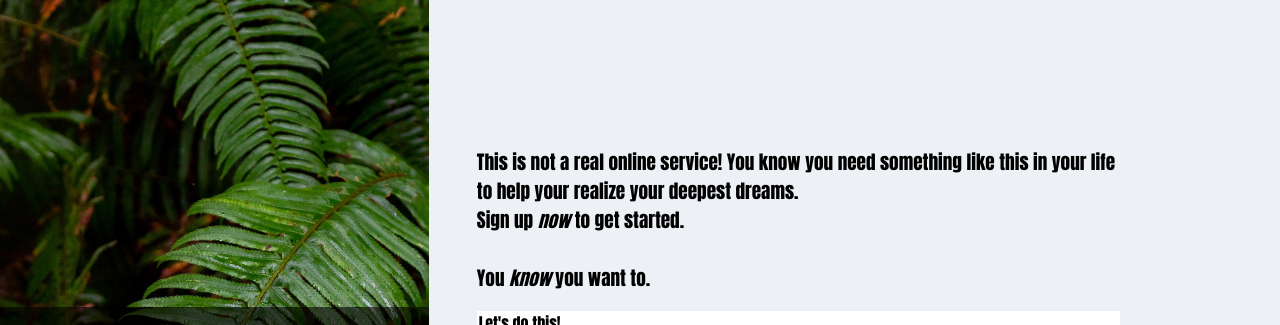
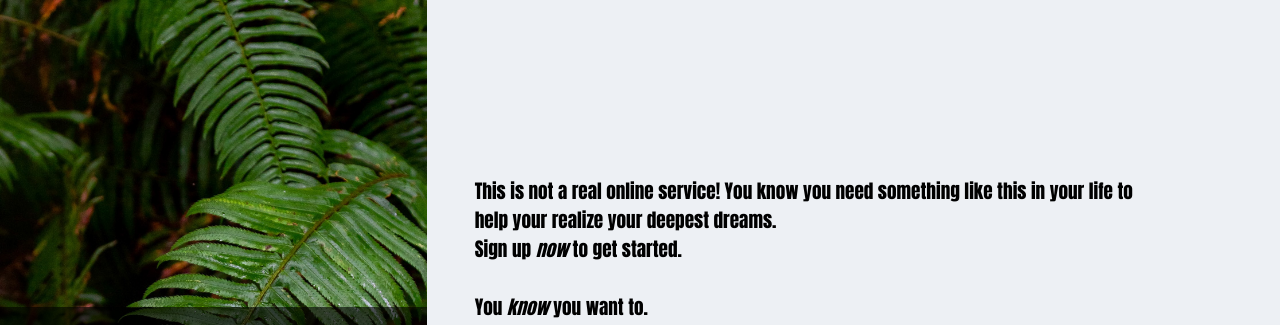
Before and after one commit to akhfirdaus07/sign-up-form, a plain HTML site: page index.html in a window 1280 px wide. Shown: the top 325 px of the page. Drawn offline with Linux system fonts and the light colour scheme.

Commit message:
Add background color and display flex

```diff
--- a/index.html
+++ b/index.html
@@ -16,11 +16,13 @@
         <p>Photo by <u>Halie West</u> on <u>Unsplash</u></p>
     </div>
     <div class="right">
-        <p>
-            This is not a real online service! You know you need something like this in your life to help your realize your deepest dreams.<br>
-            Sign up <em>now</em> to get started. <br><br>
-            You <em>know</em> you want to.
-        </p>
+        <div class="right-top">
+            <p>
+                This is not a real online service! You know you need something like this in your life to help your realize your deepest dreams.<br>
+                Sign up <em>now</em> to get started. <br><br>
+                You <em>know</em> you want to.
+            </p>
+        </div>
         <form action="" method="get">
             <div class="form">
                 <legend>Let's do this!</legend>
@@ -54,7 +56,7 @@
                 <button type="submit"> Create Account</button>
             </div>
         </form>
-        <div>
+        <div class="right-bottom">
             <p>Already have an account? <a href="https://github.com/akhfirdaus07">Log in</a></p>
         </div>
     </div>
--- a/styles.css
+++ b/styles.css
@@ -43,6 +43,7 @@ body{
 .icon{
     height: 5rem;
     width: auto;
+    margin-right: 0.5rem;
 }
 
 .left>p{
@@ -57,21 +58,27 @@ h1{
 
 
 .right{
-    flex:3;
-    padding: 8em 10em 8em 3em;
+    flex:4;
+    margin:0;
+    display: flex;
+    flex-direction: column;
+    justify-content: center;
+    gap:2rem;
     background-color: rgb(237, 240, 244);
+
 }
 
-.right>p{
+.right-top>p{
     font-weight: 700;
     font-size: 1.2rem;
+    margin:0;
 }
 
-.form{
+form>.form{
     display:flex;
     flex-direction: column;
     background-color: white;
-    padding:0;
+
 }
 
 .form-row{
@@ -85,3 +92,7 @@ h1{
     display: flex;
     flex-direction: column;
 }
+
+.right-top>p, form>.form, .button, .right-bottom{
+    padding: 0 8rem 0 3rem;
+}
```
